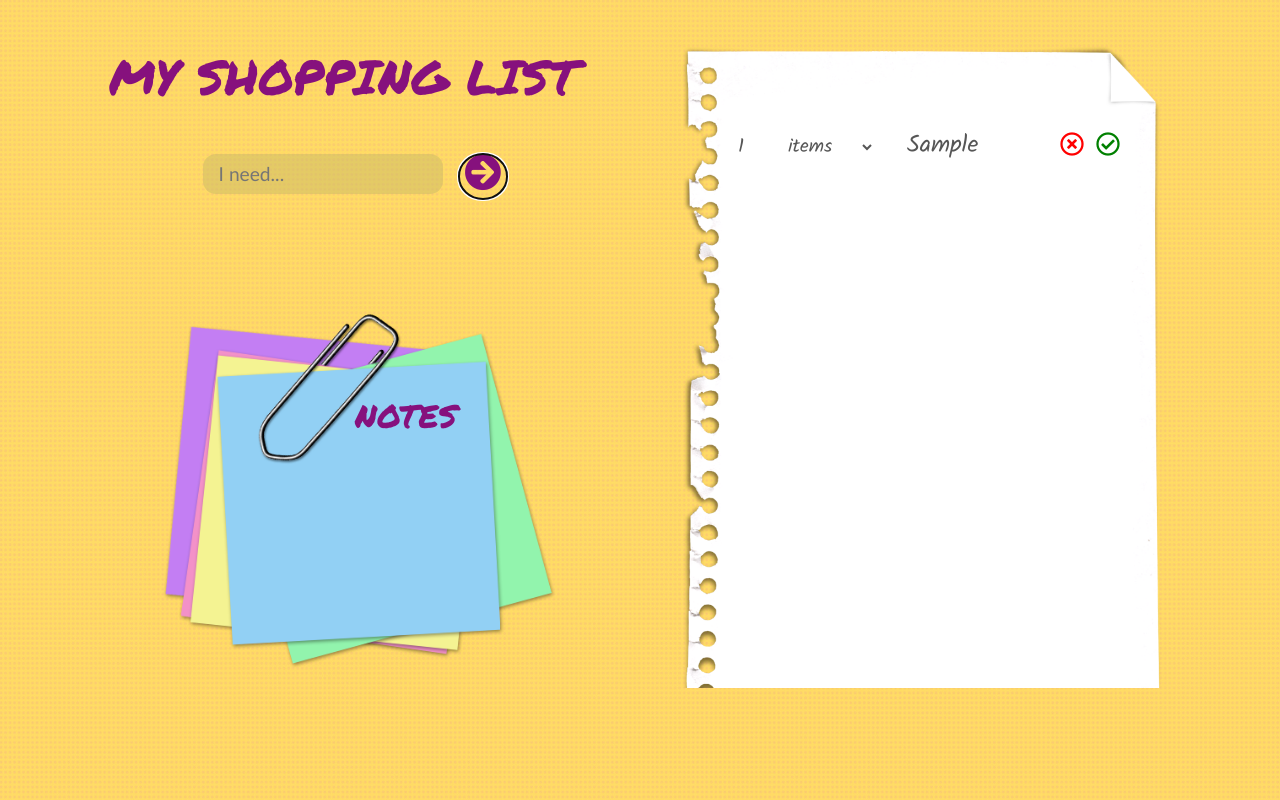
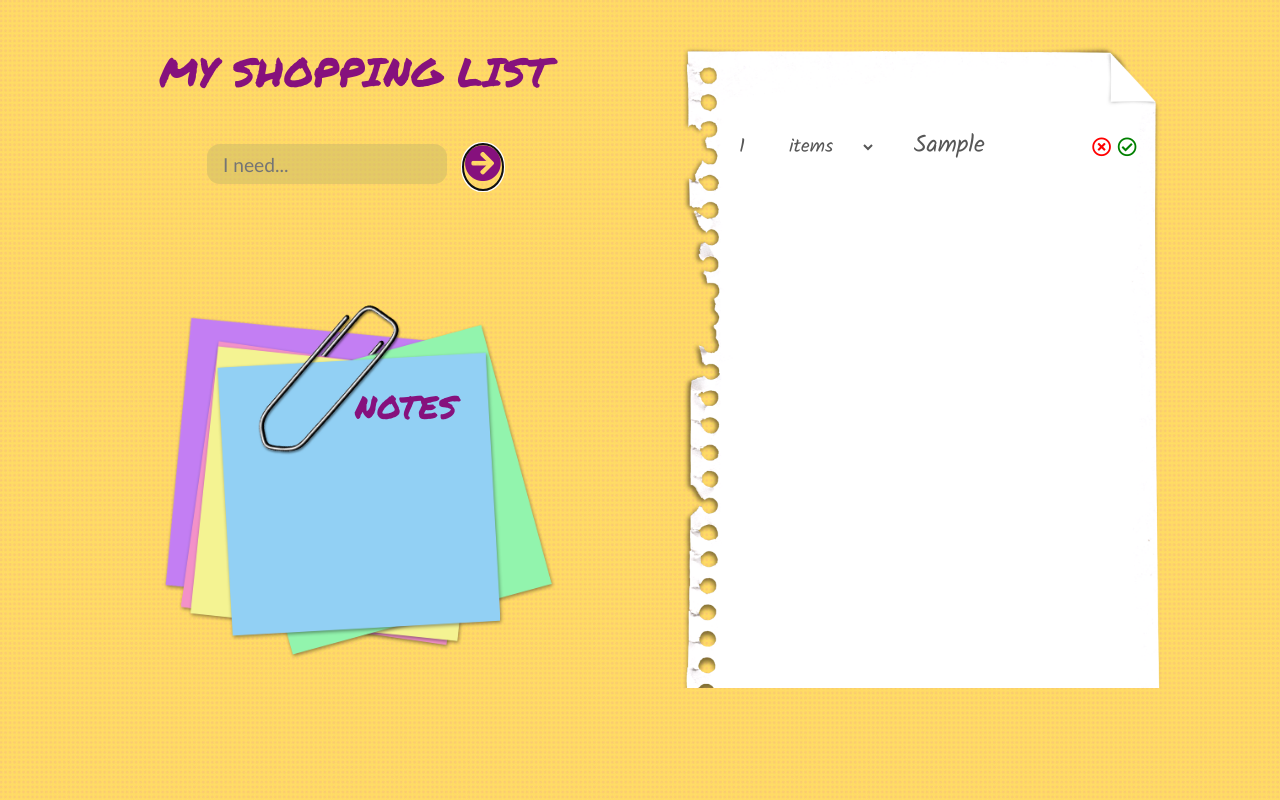
Before and after one commit to ir3n/my_shopping_list, a React (Create React App) app: page / in a window 1280 px wide. Both pictures are taken after typing "Sample" into the empty fields and a click on the button 482 px from the left and 176 px from the top of the page. Built offline with nearby package versions, Linux system fonts and the light colour scheme.

Commit message:
Fixes with Bootstrap

```diff
--- a/src/components/App.css
+++ b/src/components/App.css
@@ -1,6 +1,5 @@
 h1 {
   font-family: var(--headers-font);
-  font-size: 3rem;
   color: var(--headers-color);
 }
 
@@ -35,3 +34,6 @@ label {
   font-size: 2rem;
   color: var(--headers-color);
 }
+.list-textbox {
+  padding: 8rem 4rem 3rem 7rem;
+}
--- a/src/components/App.js
+++ b/src/components/App.js
@@ -23,7 +23,7 @@ class App extends Component {
         <div className="row">
           <div className="col-6">
             <div className="row mt-5 mx-auto">
-              <h1 className="text-uppercase ml-4 mb-5">My Shopping List</h1>
+              <h1 className="text-uppercase mb-5 mx-auto">My Shopping List</h1>
               <div className="mx-auto">
                 <SearchBar
                   onSubmit={this.onTermSubmit}
--- a/src/components/List.css
+++ b/src/components/List.css
@@ -1,6 +1,4 @@
 .empty {
   font-style: italic;
+  margin-left: -2rem;
 }
-.list-textbox {
-  padding: 8rem 5rem 3rem 6rem;
-}
--- a/src/components/ListItem.css
+++ b/src/components/ListItem.css
@@ -20,14 +20,16 @@ select option {
 }
 .check {
   color: green;
+  padding-left: 0.2rem;
 }
 .delete {
   color: red;
 }
-.bigger-hover {
+.small-icon {
+  font-size: 1.2rem;
   transition: transform 0.3s;
 }
-.bigger-hover:hover {
+.small-icon:hover {
   transform: scale(1.1);
 }
 .line-through {
--- a/src/components/ListItem.js
+++ b/src/components/ListItem.js
@@ -11,7 +11,7 @@ class ListItem extends Component {
   render() {
     return (
       <div className="row">
-        <div className="col-9">
+        <div className="col-5 p-0">
           <input
             type="number"
             value={this.state.num}
@@ -29,21 +29,23 @@ class ListItem extends Component {
             <option value="package">packages</option>
             <option value="package">cartons</option>
           </select>
+        </div>
+        <div
+          className={
+            this.state.checked
+              ? "line-through d-inline col-5 p-0"
+              : "d-inline col-5 p-0 overflow-hidden"
+          }
+        >
+          {this.props.item}
+        </div>
 
-          <div
-            className={
-              this.state.checked ? "line-through d-inline" : "d-inline"
-            }
-          >
-            <div className="d-inline overflow-auto">{this.props.item}</div>
-          </div>
-        </div>
-        <div className="col-3">
+        <div className="col-2 p-0">
           <button value={this.props.item} onClick={this.props.onDeleteBtnClick}>
-            <i class="far fa-times-circle delete bigger-hover" />
+            <i class="far fa-times-circle delete small-icon" />
           </button>
           <button onClick={this.onCheckBtnClick}>
-            <i class="far fa-check-circle check bigger-hover" />
+            <i class="far fa-check-circle check small-icon" />
           </button>
         </div>
       </div>
--- a/src/index.css
+++ b/src/index.css
@@ -25,7 +25,9 @@ button {
   background-color: transparent;
   border-radius: 50%;
   vertical-align: top;
+  padding: 0.1rem;
 }
+
 input,
 textarea,
 select {
```
